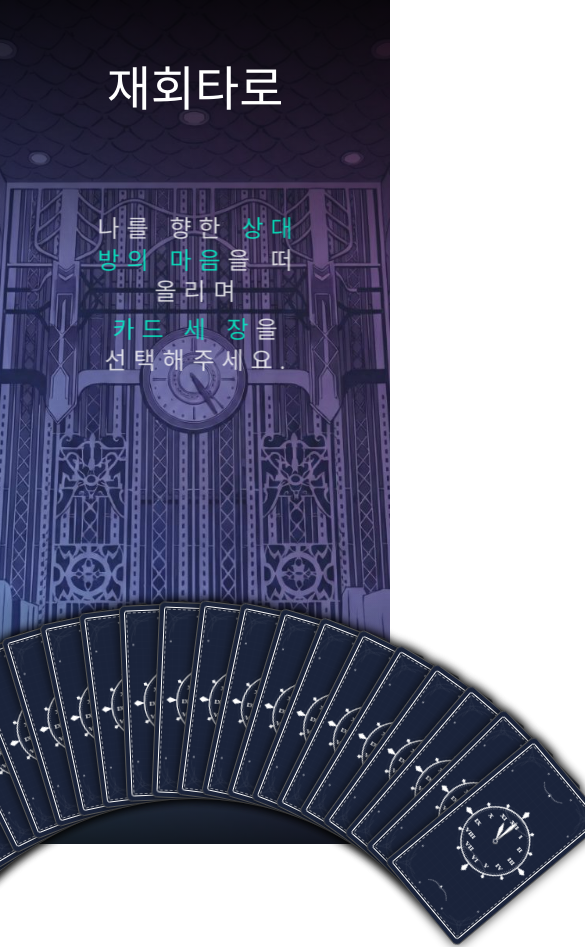
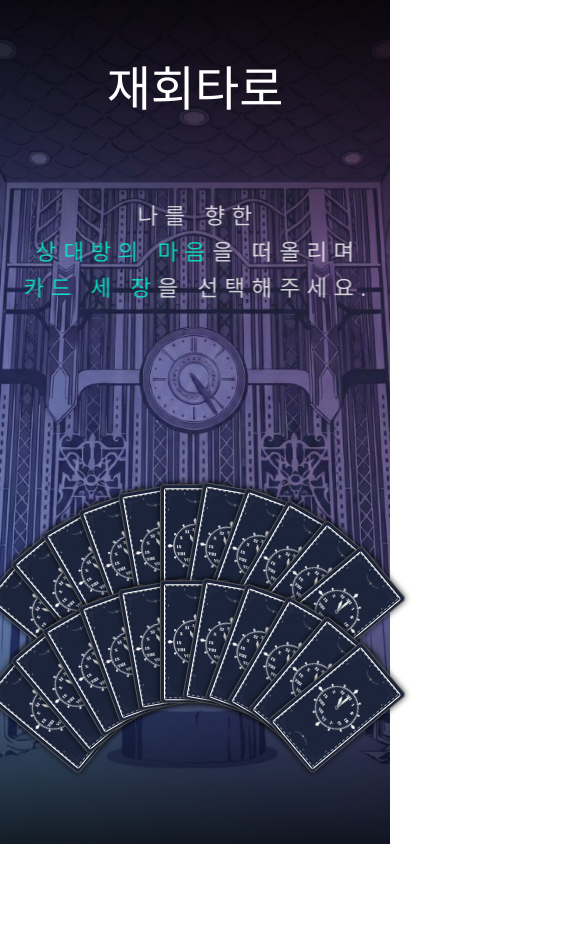
Before and after one commit to gringrape/tarotoo, a React (Vite) app: page / in a window 390 px wide. Both pictures are taken after a click on the button "시작하기". Shown: the top 947 px of the page, 585 px wide, since content can reach past the window. After the commit the page ends 844 px from the top, so only its background shows below. Built offline with nearby package versions, Linux system fonts and the light colour scheme; no server answers; a web font is replaced by a local one.

Commit message:
카드고르기 모바일 대응

```diff
--- a/src/App.tsx
+++ b/src/App.tsx
@@ -88,8 +88,8 @@ function App() {
 
   // Dynamic Title/Prompt based on phase
   const getPromptText = () => {
-    if (phase === 'THEIR') return "나를 향한 *상대방의 마음*을 떠올리며\n *카드 세 장*을 선택해주세요.";
-    return "상대방을 향한 *나의 마음*을 떠올리며\n *카드 세 장*을 선택해주세요.";
+    if (phase === 'THEIR') return "나를 향한\n*상대방의 마음*을 떠올리며\n*카드 세 장*을 선택해주세요.";
+    return "상대방을 향한\n*나의 마음*을 떠올리며\n*카드 세 장*을 선택해주세요.";
   };
 
   if (phase === 'INTRO') {
--- a/src/components/CardDeck.tsx
+++ b/src/components/CardDeck.tsx
@@ -3,6 +3,8 @@ import styled from 'styled-components';
 import { motion } from 'framer-motion';
 import { TarotCard } from './TarotCard';
 import { TAROT_DATA } from '../data/tarotData';
+import { theme } from '../styles/designSystem';
+import { useMediaQuery } from '../hooks/useMediaQuery';
 
 // === Deck Configuration ===
 const DECK_CONFIG = {
@@ -19,9 +21,16 @@ const DECK_CONFIG = {
 
 // === Selection Configuration ===
 const SELECTION_CONFIG = {
-  SCALE: 0.7,
-  GAP_PERCENT: 100, // 100 = adjacent
-  Y_OFFSET: '-50vh', // From bottom
+  DESKTOP: {
+    SCALE: 0.9,
+    GAP_PERCENT: 100,
+    Y_OFFSET: '-50vh',
+  },
+  MOBILE: {
+    SCALE: 0.95,
+    GAP_PERCENT: 100,
+    Y_OFFSET: '-60vh',
+  }
 };
 
 const DeckContainer = styled.div`
@@ -37,7 +46,22 @@ const DeckContainer = styled.div`
   pointer-events: none;
   z-index: 10;
 
+  /* CSS Variables for responsive config */
+  --deck-radius: ${DECK_CONFIG.RADIUS_PERCENT};
+  --deck-y-offset: ${DECK_CONFIG.ARC_OFFSET_Y};
+
   font-size: ${DECK_CONFIG.SCALE.MOBILE};
+
+  ${theme.media.mobile} {
+    font-size: 0.22rem;
+    bottom: 0; /* Align to bottom (was -2em) */
+
+    /* Steeper curvature and position adjustment for mobile */
+    --deck-radius: 200%; /* Steeper than 250% */
+    --deck-y-offset: -40em; /* Adjusted vertical offset */
+    padding-bottom: 5vh; /* Move up slightly */
+  }
+
   @media (min-width: 768px) { font-size: ${DECK_CONFIG.SCALE.TABLET}; }
   @media (min-width: 1024px) { font-size: ${DECK_CONFIG.SCALE.DESKTOP}; }
 `;
@@ -57,6 +81,7 @@ interface CardDeckProps {
 }
 
 export function CardDeck({ selectedCards = [], onCardClick }: CardDeckProps) {
+  const isMobile = useMediaQuery('(max-width: 768px)');
   const TOTAL_CARDS = 22;
   const { ARC_ANGLE } = DECK_CONFIG;
   const START_ANGLE = -ARC_ANGLE / 2;
@@ -82,23 +107,49 @@ export function CardDeck({ selectedCards = [], onCardClick }: CardDeckProps) {
         const selectionIndex = selectedCards.indexOf(cardId);
 
         // --- 1. Fan Position Calculation ---
-        const rotation = START_ANGLE + (index * ANGLE_STEP);
+        let rotation, fanY, fanZIndex;
         const fanX = '0%';
-        const fanY = DECK_CONFIG.ARC_OFFSET_Y;
+        const fanScale = 1;
+        const fanOrigin = `50% var(--deck-radius)`;
+
+        if (isMobile) {
+          // Mobile: 2 Rows (0-10 Back, 11-21 Front)
+          const ROW_SIZE = 11;
+          const isBackRow = index < ROW_SIZE;
+          const indexInRow = index % ROW_SIZE;
+
+          // Re-calculate rotation for the smaller row
+          const rowAngleStep = ARC_ANGLE / (ROW_SIZE - 1);
+          const rowStartAngle = -ARC_ANGLE / 2;
+          rotation = rowStartAngle + (indexInRow * rowAngleStep);
+
+          // Position
+          // Front row uses base offset, Back row is higher up (more negative)
+          fanY = isBackRow ? 'calc(var(--deck-y-offset) - 6rem)' : 'var(--deck-y-offset)';
+
+          // Z-Index: Front row must be on top of Back row
+          fanZIndex = isBackRow ? index : (index + 100);
+
+        } else {
+          // Desktop: Single Arc
+          rotation = START_ANGLE + (index * ANGLE_STEP);
+          fanY = 'var(--deck-y-offset)';
+          fanZIndex = index;
+        }
+
         const fanRotate = `${rotation}deg`;
-        const fanScale = 1;
-        const fanOrigin = `50% ${DECK_CONFIG.RADIUS_PERCENT}`;
-        const fanZIndex = index;
 
         // --- 2. Selection Position Calculation ---
+        const config = isMobile ? SELECTION_CONFIG.MOBILE : SELECTION_CONFIG.DESKTOP;
+
         let selectX = '0%';
-        if (selectionIndex === 0) selectX = `-${SELECTION_CONFIG.GAP_PERCENT}%`;
+        if (selectionIndex === 0) selectX = `-${config.GAP_PERCENT}%`;
         else if (selectionIndex === 1) selectX = '0%';
-        else if (selectionIndex === 2) selectX = `${SELECTION_CONFIG.GAP_PERCENT}%`;
+        else if (selectionIndex === 2) selectX = `${config.GAP_PERCENT}%`;
 
-        const selectY = SELECTION_CONFIG.Y_OFFSET;
+        const selectY = config.Y_OFFSET;
         const selectRotate = '0deg';
-        const selectScale = SELECTION_CONFIG.SCALE;
+        const selectScale = config.SCALE;
         const selectOrigin = '50% 50%';
         const selectZIndex = 1000 + index;
 
--- a/src/components/SandText.tsx
+++ b/src/components/SandText.tsx
@@ -1,4 +1,5 @@
 import styled, { keyframes } from 'styled-components';
+import { theme } from '../styles/designSystem';
 
 const sandScatter = keyframes`
   0% {
@@ -24,12 +25,18 @@ const Wrapper = styled.div<{ $isVisible: boolean }>`
   justify-content: center;
   gap: 0.3em;
   font-family: 'GounBatang', serif;
-  font-size: 1.5rem;
+  font-size: ${theme.typography.subTitle.desktop};
   color: white;
   pointer-events: none;
   white-space: pre-line;
   transition: opacity 0.5s ease-in-out;
   opacity: ${props => props.$isVisible ? 1 : 0};
+
+  ${theme.media.mobile} {
+    font-size: ${theme.typography.subTitle.mobile};
+    top: 30%; /* Raise slightly on mobile */
+    width: 90%; /* Prevent overflow */
+  }
 `;
 
 const Char = styled.span<{ $delay: number; $isHighlight?: boolean }>`
--- /dev/null
+++ b/src/hooks/useMediaQuery.ts
@@ -0,0 +1,18 @@
+import { useState, useEffect } from "react";
+
+export function useMediaQuery(query: string): boolean {
+    const [matches, setMatches] = useState(false);
+
+    useEffect(() => {
+        const media = window.matchMedia(query);
+        if (media.matches !== matches) {
+            setMatches(media.matches);
+        }
+
+        const listener = () => setMatches(media.matches);
+        window.addEventListener("resize", listener);
+        return () => window.removeEventListener("resize", listener);
+    }, [matches, query]);
+
+    return matches;
+}
--- a/src/styles/designSystem.ts
+++ b/src/styles/designSystem.ts
@@ -38,12 +38,12 @@ export const theme = {
             mobile: '3rem',
         },
         subTitle: {
-            desktop: '2.5rem',
-            mobile: '2rem',
+            desktop: '2rem',
+            mobile: '1.4rem',
         },
         body: {
             desktop: '1.5rem',
-            mobile: '1rem',
+            mobile: '1.3rem',
         },
         button: {
             desktop: '1.5rem',
```
